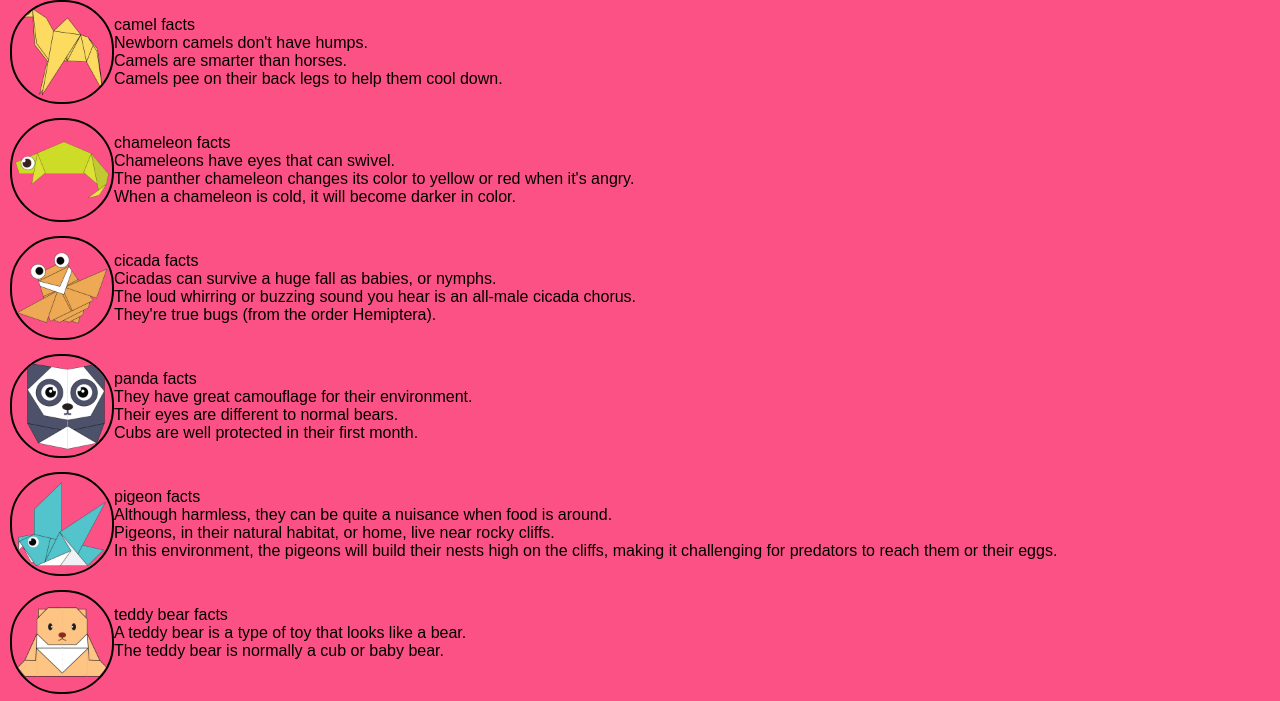
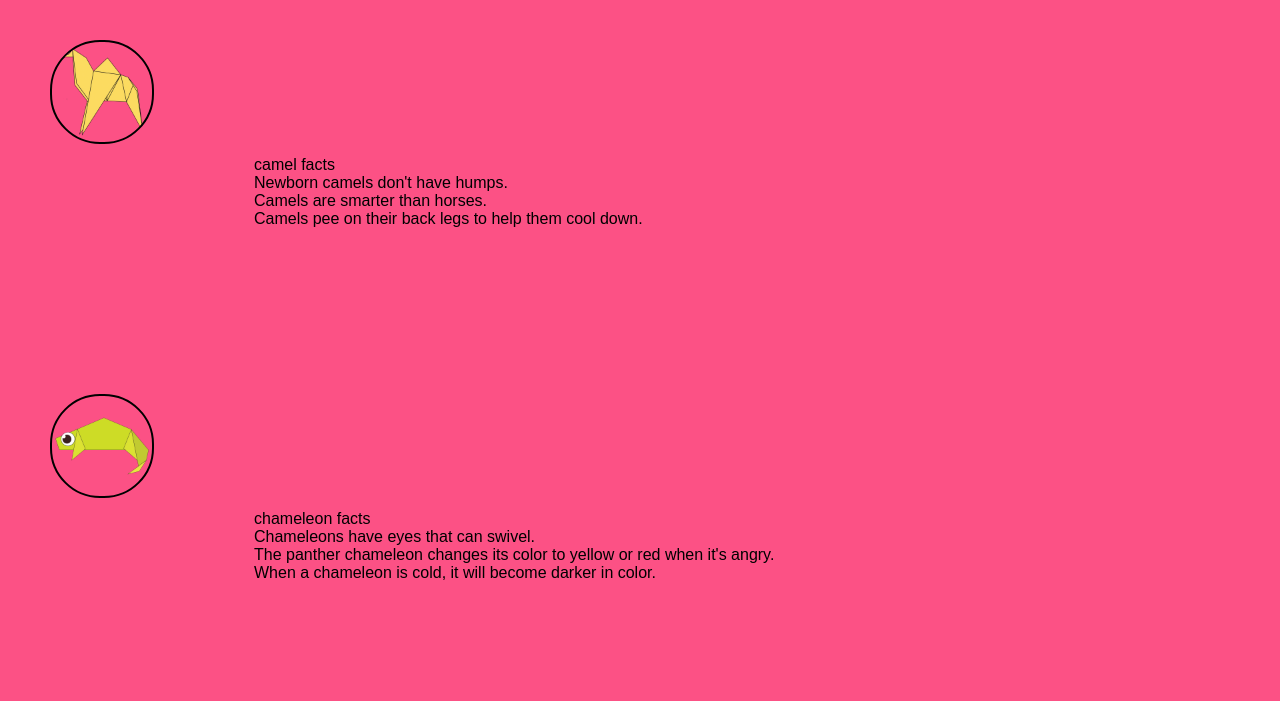
Before and after one commit to Ananya-Jn/final-origami, a plain HTML site: page index.html in a window 1280 px wide. Shown: the part 238-939 px from the top of the page. Drawn offline with Linux system fonts and the light colour scheme.

Commit message:
Update index.html

```diff
--- a/index.html
+++ b/index.html
@@ -22,7 +22,7 @@ body{
     display: flex;
     flex-wrap: wrap;
     font-family: sans-serif;
-    margin: 10px;
+    margin: 50px;
 
 }
 .grid img{
@@ -34,10 +34,13 @@ body{
     border-radius: 20px;
     background-color:#3fc1c9;
     padding: 30px;
-    margin: 25;
+    margin: 50;
     width:310px;
     font-family: fantasy;
 
+}
+.text{
+    margin: 100px;
 }
 
 a:link{
@@ -54,9 +57,6 @@ a:visited{
     transform: scale(1.2);
 }
 
-.bodyimg img{
-    position: relative;
-}
 
 .bodyimg p{
     color: wheat;
@@ -72,23 +72,7 @@ a:visited{
     bottom:60%;
     left:50%;
     transform: translate(-50%, -50%);
-}/* p{
-                background-color: pink;
-                color: green;
-            }
-            h1{
-                border-style: double;
-            }
-            .grid{
-                display: flex;
-                flex-wrap: wrap;
-                justify-content: space-evenly;
-                align-items: baseline;
-                border-style: double;
-            }
-            .header{
-                display: flex;
-               }*/
+}
         </style>
 
 </head>
@@ -116,56 +100,67 @@ a:visited{
    <a href = "http://origami.me/camel/">
     <img src = 'images/camel.png' width="100" height="100">
     </a>
+    <div class = "text">
     <p>camel facts
         <br>Newborn camels don't have humps.
        <br> Camels are smarter than horses.
        <br>Camels pee on their back legs to help them cool down.
+    </div>
     </p>
 </div>
          <div class = "grid">
     <a href = "http://origami.me/chameleon/">
         <img src = 'images/chameleon.png' width="100" height="100">
         </a>
+        <div class = "text">
         <p>chameleon facts
             <br>Chameleons have eyes that can swivel.
            <br> The panther chameleon changes its color to yellow or red when it's angry.
            <br>When a chameleon is cold, it will become darker in color.
+        </div>
         </p>
     </div>
     <div class = "grid">
          <a href = "http://origami.me/flying-cicada/">
         <img src = 'images/cicada.png' width="100" height="100">
         </a>
+     <div class = "text">
         <p>cicada facts
             <br>Cicadas can survive a huge fall as babies, or nymphs.
             <br>  The loud whirring or buzzing sound you hear is an all-male cicada chorus.
             <br> They're true bugs (from the order Hemiptera).
+        </div>
         </p>
     </div>
     <div class = "grid">
         <a href = "http://origami.me/panda/">
             <img src = 'images/panda.png' width="100" height="100">
             </a>
+            <div class = "text">
             <p>panda facts
                 <br>They have great camouflage for their environment.
                 <br> Their eyes are different to normal bears.
                 <br>Cubs are well protected in their first month.
+            </div>
             </p>
         </div>
         <div class = "grid">
             <a href = "http://origami.me/pigeon/">
                 <img src = 'images/pigeon.png' width="100" height="100">
                 </a>
+                <div class = "text">
                 <p>pigeon facts
                     <br>Although harmless, they can be quite a nuisance when food is around.
                     <br> Pigeons, in their natural habitat, or home, live near rocky cliffs.
                     <br> In this environment, the pigeons will build their nests high on the cliffs, making it challenging for predators to reach them or their eggs.
+                </div>
                 </p>
             </div>
             <div class = "grid">
                 <a href = "http://origami.me/teddy-bear/">
                     <img src = 'images/teddy.png' width="100" height="100">
                     </a>
+                    <div class = "text">
                     <p>teddy bear facts
                         <br>A teddy bear is a type of toy that looks like a bear.
                         <br> The teddy bear is normally a cub or baby bear.
```
